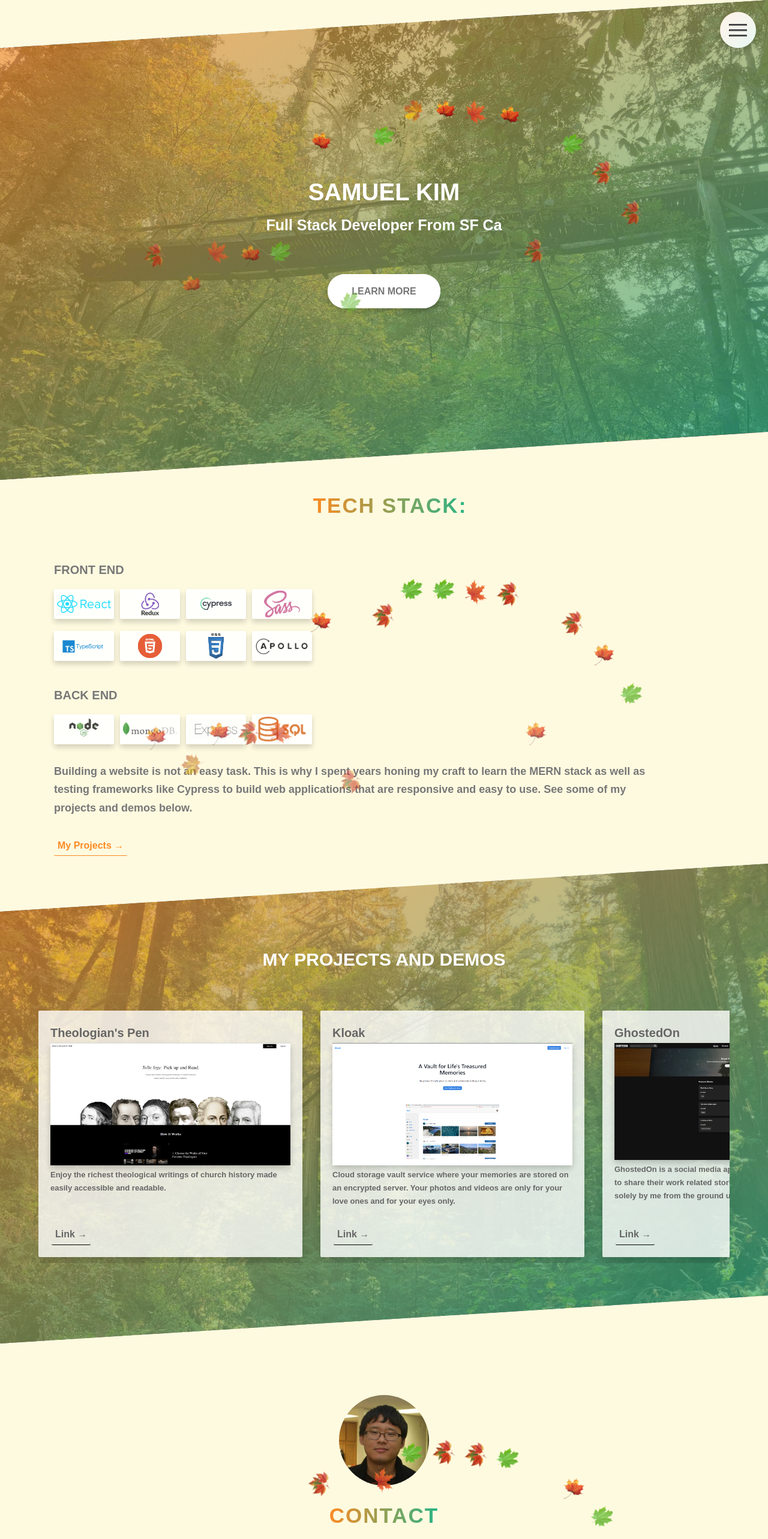
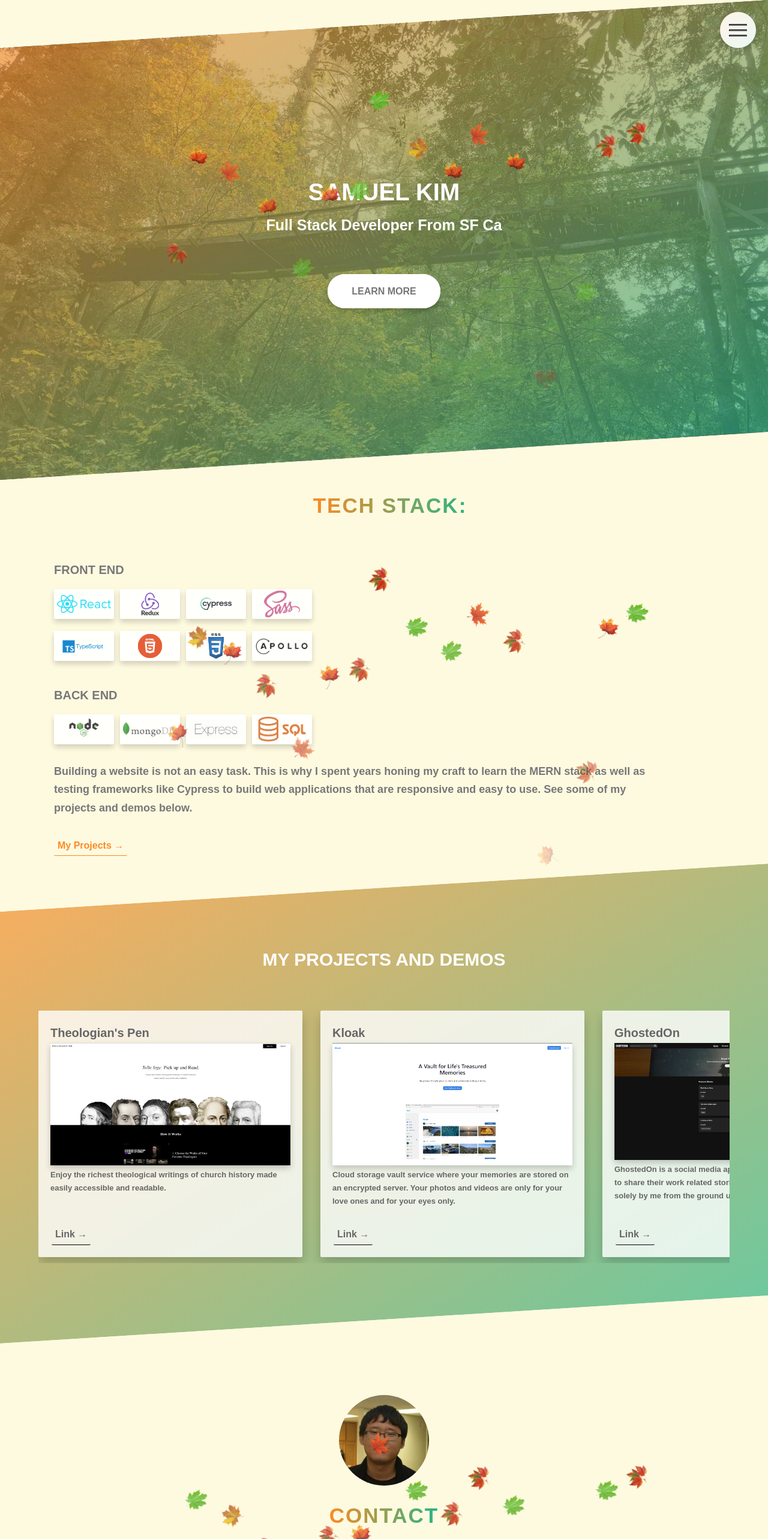
Before and after one commit to IllSmithDa/portfolio2, a React (Vite) app: page / in a window 1280 px wide. Shown: the top 2566 px of the page at 60% size. Built offline with nearby package versions, Linux system fonts and the light colour scheme.

Commit message:
image improvements

```diff
--- a/src/pages/Home/section/Header/Header.scss
+++ b/src/pages/Home/section/Header/Header.scss
@@ -1,6 +1,7 @@
 @import "../../../../sass/variables";
 @import "../../../../sass//mixins";
 @import "../../../../sass//animations";
+@import "../../../../sass//components/composition";
 .header {
   // background-image: linear-gradient(
   //   to right bottom,
@@ -21,6 +22,7 @@
   color: $color-white;
   min-height: 100vh;
   width: 100%;
+
   h1 {
     text-transform: uppercase;
     font-size: $x-large-font;
@@ -62,23 +64,3 @@
     }
   }
 }
-
-.bg-img {
-  z-index: -1;
-  position: fixed;
-  object-fit: cover;
-  height: 100%;
-  width: max-content;
-}
-
-.bg-gradient {
-  background-image: linear-gradient(
-    to right bottom,
-    rgba($fall-orange, 0.7),
-    rgba($dark-green, 0.7));
-    clip-path: polygon(0 10%, 100% 0, 100% 90%, 0 100%);
-  z-index: 1;
-  position: absolute;
-  min-height: 100vh;
-  width: 100%;
-}
--- a/src/pages/Home/section/Header/Header.tsx
+++ b/src/pages/Home/section/Header/Header.tsx
@@ -11,7 +11,7 @@ export default function Header() {
         src={headerImgUrl}
         loading='lazy'
       />
-  }
+      }
       <h1>Samuel Kim</h1>
       <h3 className="u-margin-bottom-large">Full Stack Developer From SF Ca</h3>
       <a href="#tech-stack" className="left-on-scroll btn btn--white">Learn More</a>
--- a/src/pages/Home/section/NavButton/NavButton.scss
+++ b/src/pages/Home/section/NavButton/NavButton.scss
@@ -20,7 +20,6 @@
   &:active {
     background-position: 100%;
     box-shadow: $default-shadow;
-    outline: 2px solid #000;
   }
   .hamburger-menu {
     @include flexCenter;
--- a/src/pages/Home/section/Project/Project.scss
+++ b/src/pages/Home/section/Project/Project.scss
@@ -1,15 +1,11 @@
 @import "../../../../sass/variables";
 @import "../../../../sass/utility";
 @import "../../../../sass/mixins";
+@import "../../../../sass//components/composition";
 
 .project {
   min-height: 100vh;
   width: 100%;
-  background-image: linear-gradient(
-    to bottom right ,
-    rgba($fall-orange, 0.7),
-    rgba($dark-green, 0.7)),
-    url('../../../../assets/images/forest_main_com.jpg');
   background-position: top;
   background-size: cover;
   background-attachment: fixed;
@@ -18,6 +14,7 @@
   transition: 1s ease-in;
   h1 {
     text-transform: uppercase;
+    z-index: 3;
     transition: 1s ease-in;
     font-size: 3rem;
     color: $color-white;
@@ -36,6 +33,7 @@
     display: grid;
     grid-template-columns: 1fr 1fr 1fr 1fr 1fr;
     gap: 4rem;
+    z-index: 3;
     &-card {
       background-color: rgba($color-white, 0.8);
       box-shadow: $default-shadow;
@@ -43,14 +41,17 @@
       padding: 2rem;
       position: relative;
       border-radius: 2px;
+      z-index: 3;
       h3 {
         font-size: $large-font-size;
         text-align: left;
+        z-index: 3;
       }
       p {
         font-size: $small-font-size;
         font-weight: 600;
         text-align: left;
+        z-index: 3;
       }
       a,
       a:visited,
--- a/src/pages/Home/section/Project/Project.tsx
+++ b/src/pages/Home/section/Project/Project.tsx
@@ -4,6 +4,7 @@ import kloakImg from '../../../../assets/images/gokloak.png';
 import ironCodeImg from '../../../../assets/images/ironcodeman.png';
 import snowflakeImg from '../../../../assets/images/snowflake.png';
 import ghostedOnImg from '../../../../assets/images/ghostedon.png';
+import forestMain from '../../../../assets/images/forest_main_com.webp'
 import "./Project.scss";
 
 
@@ -76,10 +77,16 @@ export default function Project() {
 
   return (
     <section className="project" id="projects">
+      <img
+        className='bg-img'
+        src={forestMain}
+        loading='lazy'
+      />
       <h1 className="u-margin-bottom-large right-on-scroll">My Projects and Demos</h1>
       <div className="project-display left-on-scroll">
         {listProjects}
       </div>
+      <div className='bg-gradient'></div>
     </section>
   );
 }
--- a/src/sass/components/_composition.scss
+++ b/src/sass/components/_composition.scss
@@ -32,3 +32,26 @@
     transform: translateY(2px);
   }
 }
+
+.bg-img {
+  z-index: -1;
+  position: fixed;
+  object-fit: cover;
+  height: 100%;
+  width: 100%;
+  left: 0;
+  top: 0;
+
+}
+
+.bg-gradient {
+  background-image: linear-gradient(
+    to right bottom,
+    rgba($fall-orange, 0.7),
+    rgba($dark-green, 0.7));
+    clip-path: polygon(0 10%, 100% 0, 100% 90%, 0 100%);
+  z-index: 1;
+  position: absolute;
+  min-height: 100vh;
+  width: 100%;
+}
```
Also changed, not shown: src/assets/images/forest_main_com.webp (added).
